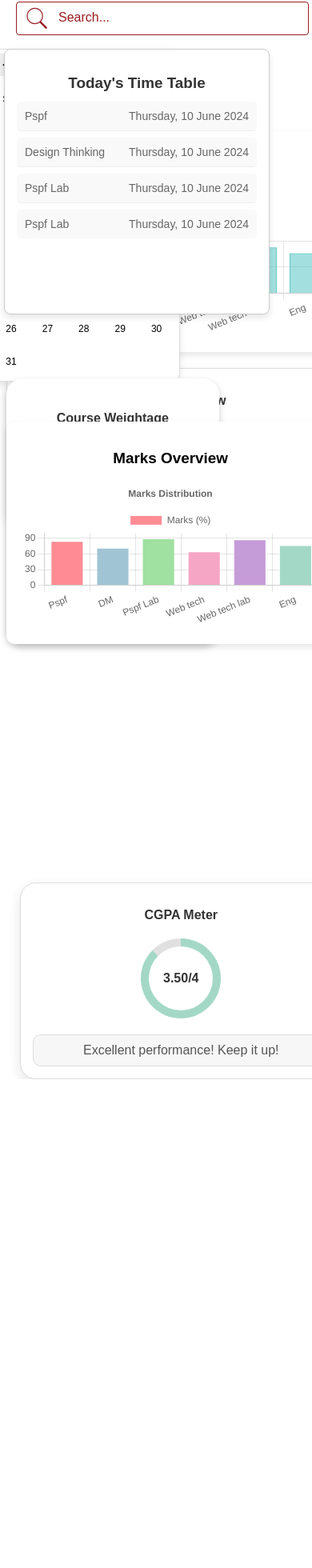
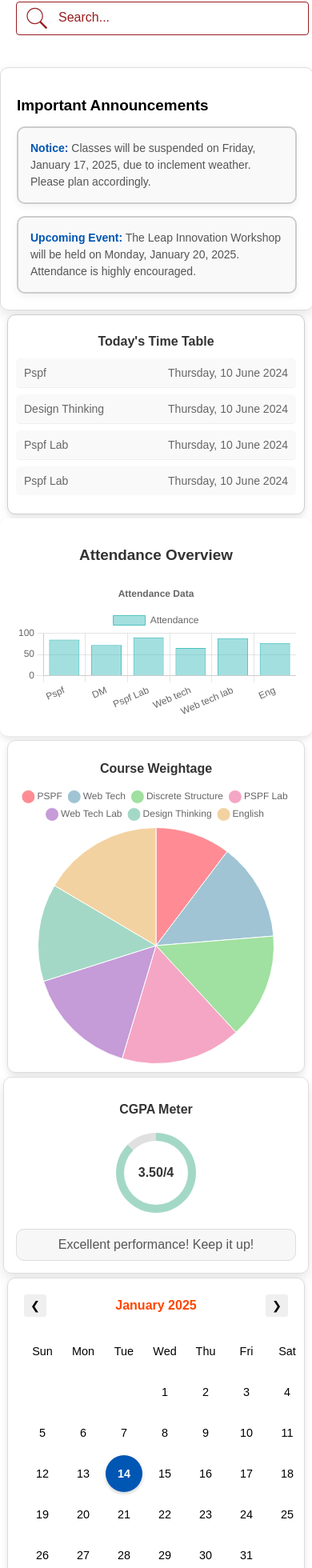
Before and after one commit to ZohaMobin/gutech-studentportal, a React (Create React App) app: page / in a window 390 px wide. Shown: the part 19-1979 px from the top of the page at 80% size. Before the commit the page ends 1368 px from the top, so only its background shows below. Built offline with nearby package versions, Linux system fonts and the light colour scheme.

Commit message:
css responsiveAlhumdullillahhhhh<33

```diff
--- a/src/Page/Dashboard/Announcement.css
+++ b/src/Page/Dashboard/Announcement.css
@@ -1,60 +1,29 @@
 .announcement-card {
-  position: absolute;
-  top: 30%;
-  right: 0;
-  transform: translateY(-50%);
   background-color: #fff;
   border: 1px solid #dddddd;
   border-radius: 10px;
   box-shadow: 0 6px 15px rgba(0, 0, 0, 0.1);
-  padding: 25px;
-  width: 430px;
+  padding: 20px;
+  width: 100%; /* Take full width of the grid cell */
+  max-width: 350px; /* Consistent max-width */
   height: auto;
-  margin-right: 600px;
-  margin-bottom: 0;
-}
-
-@media (max-width: 768px) {
-  .announcement-card {
-    width: 90%;
-    right: 5%;
-    top: auto;
-    bottom: 20px;
-    transform: none; /* Align it for smaller screens */
-  }
+  margin: 0 auto; /* Center the component */
 }
 
 .Title {
   text-align: left;
   font-family: 'Montserrat', sans-serif;
-  font-size: 34px;
+  font-size: 28px;
   font-weight: bold;
   color: #333;
   margin-bottom: 20px;
 }
 
-@media (max-width: 768px) {
-  .Title {
-    font-size: 28px; /* Slightly smaller for smaller screens */
-  }
-}
-
-.hello-image {
-  width: 25px;
-  margin-left: 10px;
-}
-
 h1 {
   text-align: center;
-  font-size: 24px;
+  font-size: 20px;
   color: #333;
   margin-bottom: 15px;
-}
-
-@media (max-width: 768px) {
-  h1 {
-    font-size: 20px;
-  }
 }
 
 .boxes-container {
@@ -72,7 +41,7 @@ h1 {
 }
 
 .announcement-box p {
-  font-size: 16px;
+  font-size: 14px;
   color: #555;
   margin: 0;
   line-height: 1.5;
@@ -81,9 +50,3 @@ h1 {
 .announcement-box p strong {
   color: #0056b3;
 }
-
-@media (max-width: 768px) {
-  .announcement-box p {
-    font-size: 14px;
-  }
-}
--- a/src/Page/Dashboard/Attendancebargraph.css
+++ b/src/Page/Dashboard/Attendancebargraph.css
@@ -7,10 +7,9 @@
   background-color: #ffffff;
   border-radius: 10px;
   box-shadow: 0 4px 8px rgba(0, 0, 0, 0.1);
-  width: 100%;
-  max-width: 570px;
-  margin-left: 22px;
-  margin-top: 370px;
+  width: 100%; /* Take full width of the grid cell */
+  max-width: 350px; /* Consistent max-width */
+  margin: 0 auto; /* Center the component */
 }
 
 .attendance-bargraph h2 {
@@ -18,26 +17,3 @@
   color: #333;
   margin-bottom: 20px;
 }
-
-@media (max-width: 768px) {
-  .attendance-bargraph {
-    max-width: 90%;
-    margin-left: 5%;
-    margin-top: 150px;
-  }
-
-  .attendance-bargraph h2 {
-    font-size: 1.2rem;
-  }
-}
-
-@media (max-width: 480px) {
-  .attendance-bargraph {
-    max-width: 95%;
-    margin-top: 100px;
-  }
-
-  .attendance-bargraph h2 {
-    font-size: 1rem;
-  }
-}
--- a/src/Page/Dashboard/CGPAMeter.css
+++ b/src/Page/Dashboard/CGPAMeter.css
@@ -1,17 +1,14 @@
-
 .card {
   box-shadow: 0 6px 15px rgba(0, 0, 0, 0.1);
-  border-radius: 20px;
+  border-radius: 10px;
   background-color: white;
-  width: 350px;
-  height: auto;
-  padding: 40px;
+  width: 100%; /* Take full width of the grid cell */
+  max-width: 350px; /* Consistent max-width */
+  height: auto; /* Allow height to adjust based on content */
+  padding: 20px; /* Adjusted padding */
   text-align: center;
-  position: relative;
-  border: 1px solid #dddddd;
-  margin-top: 450px;
-  left: 25px;
-
+  border: 1px solid #ddd; /* Add a subtle border */
+  margin: 0 auto; /* Center the component */
 }
 
 .card h3 {
@@ -21,7 +18,6 @@
   color: #333;
 }
 
-/* Circular progress bar container */
 .circular-bar-container {
   position: relative;
   width: 150px;
@@ -54,7 +50,7 @@
   font-weight: bold;
   color: #333;
 }
-/* Feedback message styles */
+
 .feedback-message {
   font-size: 1rem;
   font-weight: normal;
@@ -64,23 +60,25 @@
   padding: 10px;
   background-color: #f7f7f7;
   border-radius: 10px;
-  border: 1px solid #dddddd;
+  border: 1px solid #ddd;
 }
 
 /* Responsive Design */
-
 @media (max-width: 768px) {
   .card {
     width: 90%;
     padding: 20px;
   }
+
   .card h3 {
     font-size: 1.2rem;
   }
+
   .circular-bar-container {
     width: 120px;
     height: 120px;
   }
+
   .circular-bar-inner span {
     font-size: 1.2rem;
   }
@@ -91,13 +89,16 @@
     width: 95%;
     padding: 15px;
   }
+
   .card h3 {
     font-size: 1rem;
   }
+
   .circular-bar-container {
     width: 100px;
     height: 100px;
   }
+
   .circular-bar-inner span {
     font-size: 1rem;
   }
--- a/src/Page/Dashboard/Calendar.css
+++ b/src/Page/Dashboard/Calendar.css
@@ -2,25 +2,24 @@
   background-color: #fff;
   border-radius: 10px;
   box-shadow: 0 4px 8px rgba(0, 0, 0, 0.1);
-  width: 17%;
+  width: 100%;
+  max-width: 350px; /* Consistent max-width */
   height: auto;
   overflow: hidden;
   text-align: center;
   border: 1px solid #ddd;
-  position: absolute;
-  top: 100px;
-  right: 20px;
-  margin-right: 150px;
+  margin: 0 auto;
+  padding: 10px;
 }
 
 .calendar-header {
   color: orangered;
-  padding: 6px;
+  padding: 10px;
   display: flex;
   justify-content: space-between;
   align-items: center;
   font-weight: bold;
-  font-size: 0.9rem;
+  font-size: 1rem;
 }
 
 .nav-btn {
@@ -33,90 +32,76 @@
   transition: background-color 0.3s ease;
 }
 
+.nav-btn:hover {
+  background-color: #f0f0f0;
+}
+
 .calendar-grid {
   display: grid;
   grid-template-columns: repeat(7, 1fr);
-  gap: 1px;
-  padding: 4px;
+  gap: 5px;
+  padding: 10px;
 }
 
 .day {
-  padding: 6px;
+  padding: 8px;
   text-align: center;
-  border-radius: 30%;
-  font-size: 0.8rem;
+  border-radius: 50%;
+  font-size: 0.9rem;
   font-weight: lighter;
   color: black;
-  display: inline-flex;
+  display: flex;
   justify-content: center;
   align-items: center;
   width: 30px;
   height: 30px;
+  margin: 0 auto;
+  transition: background-color 0.3s ease;
 }
 
-@media (max-width: 480px) {
-  .calendar-container {
-    width: 80%;
-    top: 50px;
-    right: 10px;
+.day.empty {
+  visibility: hidden;
 }
 
-  .calendar-header {
-    font-size: 0.8rem;
-    padding: 5px;
+.day.current {
+  background-color: #707c8a;
+  color: white;
+  font-weight: bold;
 }
 
-  .calendar-grid {
-    grid-template-columns: repeat(3, 1fr);
+.day:hover {
+  background-color: #f0f0f0;
 }
 
 .day {
-    width: 25px;
-    height: 25px;
-    font-size: 0.7rem;
-  }
+  padding: 8px;
+  text-align: center;
+  border-radius: 50%; /* Circular shape for days */
+  font-size: 0.9rem;
+  font-weight: lighter;
+  color: black;
+  display: flex;
+  justify-content: center;
+  align-items: center;
+  width: 30px;
+  height: 30px;
+  margin: 0 auto;
+  transition: background-color 0.3s ease;
 }
 
-@media (max-width: 768px) {
-  .calendar-container {
-    width: 60%;
-    top: 80px;
-    right: 15px;
+.day.current {
+  background-color: #0056b3; /* Highlight color */
+  color: white; /* Text color */
+  font-weight: bold;
+  border-radius: 50%; /* Ensure circular shape */
+  padding: 8px; /* Add padding to prevent touching corners */
+  box-shadow: 0 2px 4px rgba(0, 0, 0, 0.2); /* Add a subtle shadow for depth */
 }
 
-  .calendar-header {
-    font-size: 0.85rem;
+.day:hover {
+  background-color: #f0f0f0; /* Hover effect for better UX */
 }
 
-  .calendar-grid {
-    grid-template-columns: repeat(5, 1fr);
+.day.empty {
+  visibility: hidden; /* Hide empty days */
 }
-
-  .day {
-    width: 28px;
-    height: 28px;
-    font-size: 0.75rem;
-  }
-}
-
-@media (min-width: 1024px) {
-  .calendar-container {
-    width: 17%;
-    top: 100px;
-    right: 20px;
-  }
-
-  .calendar-header {
-    font-size: 0.9rem;
-  }
-
-  .calendar-grid {
-    grid-template-columns: repeat(7, 1fr);
-  }
-
-  .day {
-    width: 30px;
-    height: 30px;
-    font-size: 0.8rem;
-  }
-}
--- a/src/Page/Dashboard/Calendar.js
+++ b/src/Page/Dashboard/Calendar.js
@@ -1,63 +1,100 @@
-import React, { useState, useEffect } from 'react';
+import React, { useState } from 'react';
 import './Calendar.css';
 
 function Calendar() {
-  const [currentDate, setCurrentDate] = useState(new Date());
+  const [currentDate, setCurrentDate] = useState(new Date()); // Track current date
+  const [currentMonth, setCurrentMonth] = useState(currentDate.getMonth()); // Track current month
+  const [currentYear, setCurrentYear] = useState(currentDate.getFullYear()); // Track current year
 
-  const renderCalendar = (date) => {
-    const month = date.getMonth();
-    const year = date.getFullYear();
-    const firstDay = new Date(year, month, 1).getDay();
-    const lastDate = new Date(year, month + 1, 0).getDate();
+  // Function to get the number of days in a month
+  const getDaysInMonth = (month, year) => {
+    return new Date(year, month + 1, 0).getDate();
+  };
 
-    const monthYear = `${date.toLocaleString('default', { month: 'long' })} ${year}`;
-    const days = [];
+  // Function to get the first day of the month
+  const getFirstDayOfMonth = (month, year) => {
+    return new Date(year, month, 1).getDay();
+  };
+
+  // Function to handle next month
+  const handleNextMonth = () => {
+    if (currentMonth === 11) {
+      setCurrentMonth(0);
+      setCurrentYear(currentYear + 1);
+    } else {
+      setCurrentMonth(currentMonth + 1);
+    }
+  };
+
+  // Function to handle previous month
+  const handlePrevMonth = () => {
+    if (currentMonth === 0) {
+      setCurrentMonth(11);
+      setCurrentYear(currentYear - 1);
+    } else {
+      setCurrentMonth(currentMonth - 1);
+    }
+  };
+
+  // Generate calendar days
+  const renderCalendar = () => {
+    const daysInMonth = getDaysInMonth(currentMonth, currentYear);
+    const firstDayOfMonth = getFirstDayOfMonth(currentMonth, currentYear);
+    const calendarDays = [];
+
+    // Add day names
     const dayNames = ['Sun', 'Mon', 'Tue', 'Wed', 'Thu', 'Fri', 'Sat'];
-
     dayNames.forEach((day, index) => {
-      days.push(
+      calendarDays.push(
         <div className="day day-name" key={`day-name-${index}`}>
           {day}
         </div>
       );
     });
 
-    for (let i = 0; i < firstDay; i++) {
-      days.push(<div className="day empty" key={`empty-${i}`}></div>);
+    // Add empty cells for days before the first day of the month
+    for (let i = 0; i < firstDayOfMonth; i++) {
+      calendarDays.push(<div key={`empty-${i}`} className="day empty"></div>);
     }
 
-    for (let i = 1; i <= lastDate; i++) {
-      days.push(
-        <div className="day" key={`day-${i}`}>
+    // Add days of the month
+    for (let i = 1; i <= daysInMonth; i++) {
+      const isCurrentDate =
+        i === currentDate.getDate() &&
+        currentMonth === currentDate.getMonth() &&
+        currentYear === currentDate.getFullYear();
+
+      calendarDays.push(
+        <div
+          key={`day-${i}`}
+          className={`day ${isCurrentDate ? 'current' : ''}`}
+        >
           {i}
         </div>
       );
     }
 
-    return { monthYear, days };
+    return calendarDays;
   };
-
-  const navigateMonth = (direction) => {
-    const newDate = new Date(currentDate);
-    newDate.setMonth(currentDate.getMonth() + direction);
-    setCurrentDate(newDate);
-  };
-
-  const { monthYear, days } = renderCalendar(currentDate);
 
   return (
     <div className="calendar-container">
       <div className="calendar-header">
-        <button className="nav-btn" onClick={() => navigateMonth(-1)}>
-          &lt;
+        <button className="nav-btn" onClick={handlePrevMonth}>
+          &#10094;
         </button>
-        <span>{monthYear}</span>
-        <button className="nav-btn" onClick={() => navigateMonth(1)}>
-          &gt;
+        <span>
+          {new Date(currentYear, currentMonth).toLocaleString('default', {
+            month: 'long',
+          })}{' '}
+          {currentYear}
+        </span>
+        <button className="nav-btn" onClick={handleNextMonth}>
+          &#10095;
         </button>
       </div>
       <div className="calendar-grid">
-        {days}
+        {renderCalendar()}
       </div>
     </div>
   );
--- a/src/Page/Dashboard/Marks.css
+++ b/src/Page/Dashboard/Marks.css
@@ -4,31 +4,29 @@
   align-items: center;
   flex-direction: column;
   padding: 20px;
-    top: 45%;
   background-color: #ffffff;
   border-radius: 10px;
   box-shadow: 0 4px 8px rgba(0, 0, 0, 0.1);
-    width: 100%;
-    max-width: 570px;
-    margin-left: 650px;
-    position: absolute;
+  width: 100%; /* Take full width of the grid cell */
+  max-width: 350px; /* Consistent max-width */
+  height: auto; /* Allow height to adjust based on content */
+  margin: 0 auto; /* Center the component */
+  margin-bottom: 20px; /* Add margin to separate from the next component */
 }
 
 /* Responsive Design */
 @media (max-width: 768px) {
   .marks-bargraph {
-      width: 90%; /* Adjust width to fit smaller screens */
-      margin-left: 5%; /* Center the container */
-      top: auto; /* Adjust position */
-      bottom: 20px; /* Keep it towards the bottom for smaller screens */
+    width: 90%; /* Adjust width for smaller screens */
+    max-width: 350px; /* Consistent max-width */
+    padding: 15px; /* Adjust padding for smaller screens */
   }
 }
 
 @media (max-width: 480px) {
   .marks-bargraph {
-      width: 95%;
-      margin-left: 2%;
-      top: auto;
-      bottom: 20px; /* Keep it at the bottom for mobile */
+    width: 95%; /* Ensure it takes full width of the grid */
+    max-width: 100%; /* Remove max-width restriction */
+    padding: 10px; /* Adjust padding for very small screens */
   }
 }
--- a/src/Page/Dashboard/PieChart.css
+++ b/src/Page/Dashboard/PieChart.css
@@ -3,65 +3,57 @@
   flex-direction: column;
   justify-content: center;
   align-items: center;
-  position: absolute;
-  top: 90%;
-  padding: 50px;
-  border-radius: 20px;
-  box-shadow: 0 4px 8px rgba(0, 0, 0, 0.2);
+  padding: 15px; /* Reduced padding */
+  border-radius: 10px;
+  box-shadow: 0 4px 8px rgba(0, 0, 0, 0.1);
   background-color: white;
-  width: 350px;
-  height: 300px;
-  max-width: 60%;
-  border: 1px solid white;
-  margin-left: 22px;
+  width: 100%; /* Take full width of the grid cell */
+  max-width: 350px; /* Consistent max-width */
+  height: auto; /* Allow height to adjust based on content */
+  margin: 0 auto; /* Center the component */
+  border: 1px solid #ddd; /* Add a subtle border */
 }
 
 .pie-chart-container h3 {
-  font-size: 1.4rem;
+  font-size: 1.2rem; /* Reduced font size */
   font-weight: bold;
   color: #333;
-  margin-bottom: 15px;
+  margin-bottom: 10px; /* Reduced margin */
   text-align: center;
 }
 
 .pie-chart-container canvas {
   width: 100% !important;
-  height: 180px;
+  height: 150px; /* Reduced height */
 }
 
 /* Responsive Design */
 @media (max-width: 768px) {
   .pie-chart-container {
-    width: 90%; /* Adjust width to fit smaller screens */
-    padding: 20px; /* Reduce padding for smaller screens */
-    margin-left: 5%; /* Center the container */
-    top: auto; /* Adjust the position for smaller screens */
-    bottom: 20px; /* Keep it at the bottom for smaller screens */
+    width: 90%;
+    padding: 15px; /* Reduced padding */
   }
 
   .pie-chart-container h3 {
-    font-size: 1.2rem; /* Adjust heading size for smaller screens */
+    font-size: 1.1rem; /* Adjusted font size for smaller screens */
   }
 
   .pie-chart-container canvas {
-    height: 150px; /* Reduce canvas size for smaller screens */
+    height: 130px; /* Adjusted height for smaller screens */
   }
 }
 
 @media (max-width: 480px) {
   .pie-chart-container {
-    width: 95%; /* Further reduce width for very small screens */
-    margin-left: 2%; /* Center with small margins */
-    padding: 15px; /* Further reduce padding */
-    top: auto;
-    bottom: 20px; /* Keep at the bottom for mobile */
+    width: 95%;
+    padding: 10px; /* Reduced padding */
   }
 
   .pie-chart-container h3 {
-    font-size: 1rem; /* Further reduce heading size */
+    font-size: 1rem; /* Adjusted font size for very small screens */
   }
 
   .pie-chart-container canvas {
-    height: 120px; /* Further reduce canvas size */
+    height: 100px; /* Adjusted height for very small screens */
   }
 }
--- a/src/Page/Dashboard/Statistics.css
+++ b/src/Page/Dashboard/Statistics.css
@@ -1,26 +1,16 @@
-body {
-  margin: 0;
-  padding: 0;
-  align-items: self-start;
-}
-
 .card2 {
   box-shadow: 0 6px 15px rgba(0, 0, 0, 0.1);
-  border-radius: 20px;
+  border-radius: 10px;
   background-color: white;
-  width: 350px;
-  height: auto;
-  padding: 75px;
-  padding-top: 12px;
+  width: 100%; /* Take full width of the grid cell */
+  max-width: 350px; /* Consistent max-width */
+  height: auto; /* Allow height to adjust based on content */
+  padding: 20px; /* Adjusted padding */
   text-align: center;
-  top: 95%;
-  transition: transform 0.3s ease;
-  position: absolute;
-  border: 1px solid #dddddd;
-  margin-left: 500px;
-  margin-bottom: 0;
+  border: 1px solid #ddd; /* Add a subtle border */
+  margin: 0 auto; /* Center the component */
+  margin-bottom: 20px; /* Add margin to separate from the next component */
 }
-
 .card2 h3 {
   font-size: 1.5rem;
   font-weight: bold;
@@ -58,45 +48,14 @@ body {
 /* Responsive Design */
 @media (max-width: 768px) {
   .card2 {
-      width: 90%; /* Adjust width to fit smaller screens */
-      padding: 20px; /* Reduce padding for smaller screens */
-      margin-left: 5%; /* Center the card */
-      margin-right: 5%; /* Center the card */
-      top: auto;
-      position: static; /* Remove fixed position */
-      margin-top: 20px; /* Add spacing from top */
-  }
-
-  .card2 h3 {
-      font-size: 1.2rem; /* Adjust heading size */
-  }
-
-  .bar-container {
-      height: 15px; /* Reduce height of progress bars */
-  }
-
-  .bar {
-      font-size: 12px; /* Reduce text size in bars */
+    width: 90%; /* Adjust width for smaller screens */
+    padding: 20px; /* Adjust padding for smaller screens */
   }
 }
 
 @media (max-width: 480px) {
   .card2 {
-      width: 95%; /* Adjust width further for small screens */
-      padding: 15px; /* Reduce padding further for small screens */
-      margin-left: 2%; /* Center the card with small margins */
-      margin-top: 20px; /* Add spacing from top */
-  }
-
-  .card2 h3 {
-      font-size: 1rem; /* Adjust heading size for very small screens */
-  }
-
-  .bar-container {
-      height: 12px; /* Further reduce the height of progress bars */
-  }
-
-  .bar {
-      font-size: 10px; /* Further reduce font size in bars */
+    width: 95%; /* Ensure it takes full width of the grid */
+    padding: 15px; /* Adjust padding for very small screens */
   }
 }
--- a/src/Page/Dashboard/Todaystimetable.css
+++ b/src/Page/Dashboard/Todaystimetable.css
@@ -1,24 +1,20 @@
 .timetable-container {
   border: 1px solid #ccc;
-  border-radius: 8px;
-  padding: 15px;
+  border-radius: 10px; /* Adjusted border-radius */
+  padding: 20px; /* Adjusted padding */
   box-shadow: 0 4px 8px rgba(0, 0, 0, 0.1);
   background-color: #ffffff;
-  max-width: 350px;
-  width: 100%;
-  height: 300px;
-  margin: 0 auto;
-  top: 0;
-  margin-top: 120px;
-  margin-left: 10px;
-  margin-bottom: 0;
-  position: absolute;
+  width: 100%; /* Take full width of the grid cell */
+  max-width: 350px; /* Consistent max-width */
+  height: auto; /* Allow height to adjust based on content */
+  margin: 0 auto; /* Center the component */
 }
 
 .timetable-container h2 {
   margin-bottom: 10px;
   color: #333;
   text-align: center;
+  font-size: 1.5rem; /* Adjusted font size */
 }
 
 .timetable-container ul {
@@ -57,31 +53,26 @@
   color: #666;
   font-size: 14px;
 }
+
 /* Responsive Design */
+@media (max-width: 768px) {
+  .timetable-container {
+    width: 90%;
+    padding: 15px;
+  }
 
-/* Mobile Phones (max-width: 480px) */
-@media (max-width: 480px) {
-  .timetable-container {
-    max-width: 90%; /* Adjust width to fit smaller screens */
-    margin-top: 50px; /* Reduce top margin for small screens */
-    margin-left: 0; /* Center the container */
+  .timetable-container h2 {
+    font-size: 1.2rem; /* Adjusted font size for smaller screens */
   }
 }
 
-/* Tablets (max-width: 768px) */
-@media (max-width: 768px) {
+@media (max-width: 480px) {
   .timetable-container {
-    max-width: 300px; /* Adjust width for tablet screens */
-    margin-top: 80px; /* Slightly reduce top margin */
-    margin-left: 5px; /* Adjust left margin */
+    width: 95%;
+    padding: 10px;
+  }
+
+  .timetable-container h2 {
+    font-size: 1rem; /* Adjusted font size for very small screens */
   }
 }
-
-/* Laptops and Desktops (min-width: 1024px) */
-@media (min-width: 1024px) {
-  .timetable-container {
-    max-width: 400px; /* Slightly larger width for larger screens */
-    margin-top: 100px; /* Maintain original top margin */
-    margin-left: 20px; /* Add spacing on the left */
-  }
-}
--- /dev/null
+++ b/src/Pages/dashboard/dashboard.css
@@ -0,0 +1,25 @@
+.dashboard-container {
+  display: grid;
+  grid-template-columns: repeat(auto-fit, minmax(300px, 1fr)); /* Flexible grid layout */
+  gap: 20px; /* Consistent spacing between components */
+  padding: 20px;
+  margin: 0 auto;
+  max-width: 1200px; /* Limit maximum width for larger screens */
+  justify-content: center;
+  align-items: start;
+}
+
+/* Responsive Design */
+@media (max-width: 768px) {
+  .dashboard-container {
+    grid-template-columns: repeat(auto-fit, minmax(250px, 1fr)); /* Adjust for smaller screens */
+    gap: 15px;
+  }
+}
+
+@media (max-width: 480px) {
+  .dashboard-container {
+    grid-template-columns: 1fr; /* Single column for very small screens */
+    gap: 5px;
+  }
+}
--- a/src/Pages/dashboard/dashboard.js
+++ b/src/Pages/dashboard/dashboard.js
@@ -7,21 +7,26 @@ import Statistics from "../../Page/Dashboard/Statistics";
 import TodaysTimetable from "../../Page/Dashboard/Todaystimetable";
 import BarChartmarks from "../../Page/Dashboard/Marks";
 import CGPAMeter from "../../Page/Dashboard/CGPAMeter";
+import './dashboard.css';
 
 const Dashboard = () => {
     const [cgpa, setCgpa] = useState(3.5);  // Using useState for dynamic CGPA
 
     return (
-        <div>
+        <div className="dashboard-container">
             <Announcement />
+
+            <TodaysTimetable />
             <BarChart />
+            <PieChart />
+            <CGPAMeter cgpa={cgpa} />
             <Calendar />
-            <PieChart />
+
+            <BarChartmarks />
+
             <Statistics />
-            <TodaysTimetable />
-            <BarChartmarks />
-            <CGPAMeter cgpa={cgpa} />
         </div>
+
     );
 };
 
```
Lines whose indentation alone changed are shown as unchanged.
